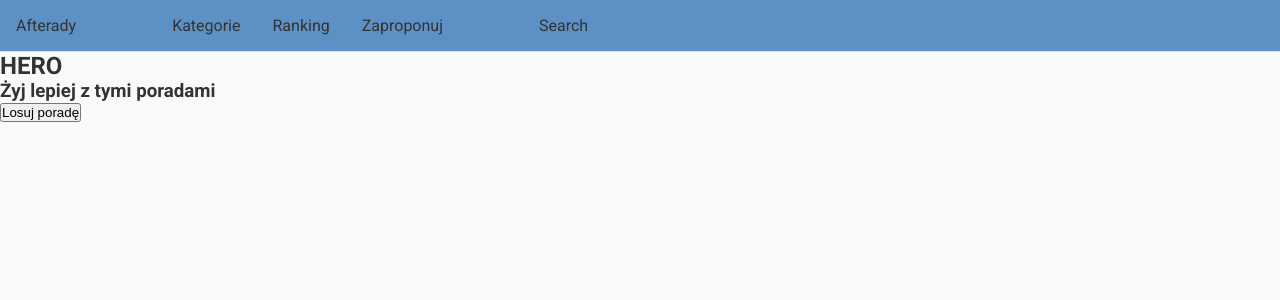
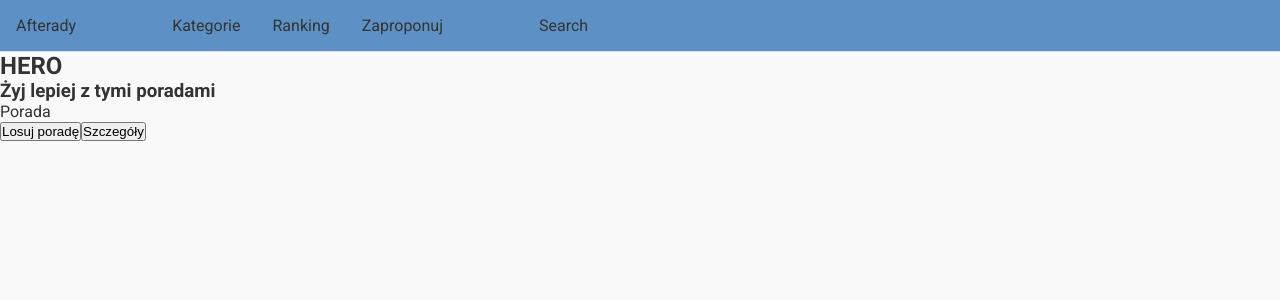
Before and after one commit to cerbin1/tips, a React (Vite) app: page / in a window 1280 px wide. Both pictures are taken after a click on the button "Losuj poradę". Shown: the top 300 px of the page. Built offline with nearby package versions, Linux system fonts and the light colour scheme.

Commit message:
Add getting tip on button click

```diff
--- a/package.json
+++ b/package.json
@@ -19,8 +19,7 @@
     "@babel/preset-react": "^7.24.7",
     "@testing-library/jest-dom": "^6.4.6",
     "@testing-library/react": "^16.0.0",
-    "jest": "^29.7.0",
-    "jest-environment-jsdom": "^29.7.0",
+    "@testing-library/user-event": "^14.5.2",
     "@types/jest": "^29.4.0",
     "@types/react": "^18.3.3",
     "@types/react-dom": "^18.3.0",
@@ -29,6 +28,8 @@
     "eslint-plugin-react": "^7.34.2",
     "eslint-plugin-react-hooks": "^4.6.2",
     "eslint-plugin-react-refresh": "^0.4.7",
+    "jest": "^29.7.0",
+    "jest-environment-jsdom": "^29.7.0",
     "vite": "^5.3.3",
     "vitest": "^2.0.2"
   },
--- a/src/components/home/Home.jsx
+++ b/src/components/home/Home.jsx
@@ -1,9 +1,19 @@
+import { useState } from "react";
+
 export default function Home() {
+  const [tip, setTip] = useState();
+
+  function setRandomTip() {
+    setTip("Porada");
+  }
+
   return (
     <section>
       <h1>HERO</h1>
       <h3>Żyj lepiej z tymi poradami</h3>
-      <button>Losuj poradę</button>
+      {tip && <p>{tip}</p>}
+      <button onClick={setRandomTip}>Losuj poradę</button>
+      {tip && <button>Szczegóły</button>}
     </section>
   );
 }
```
Also changed, not shown: 2 other files (tests, documents, lock files or other folders).
